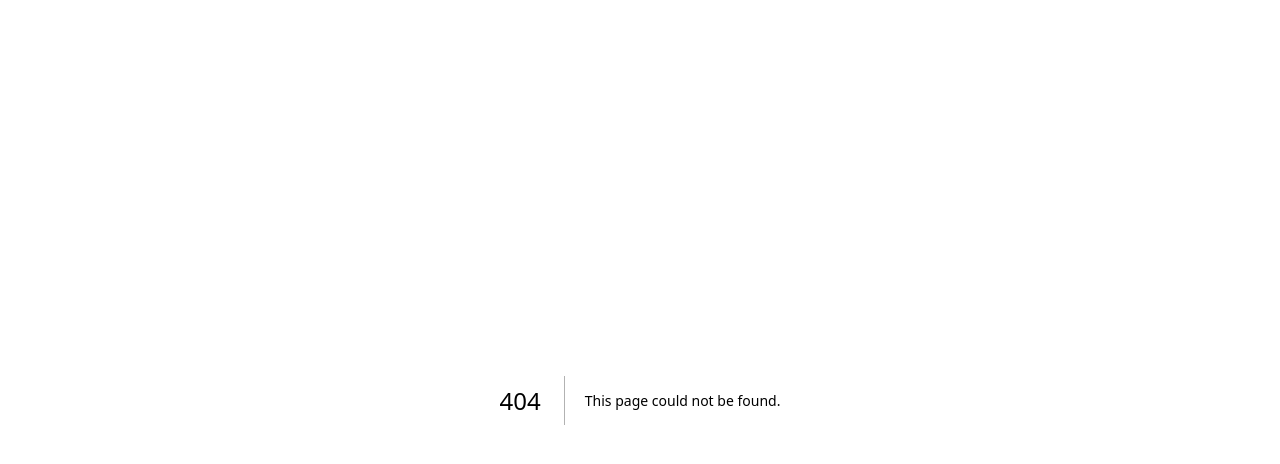
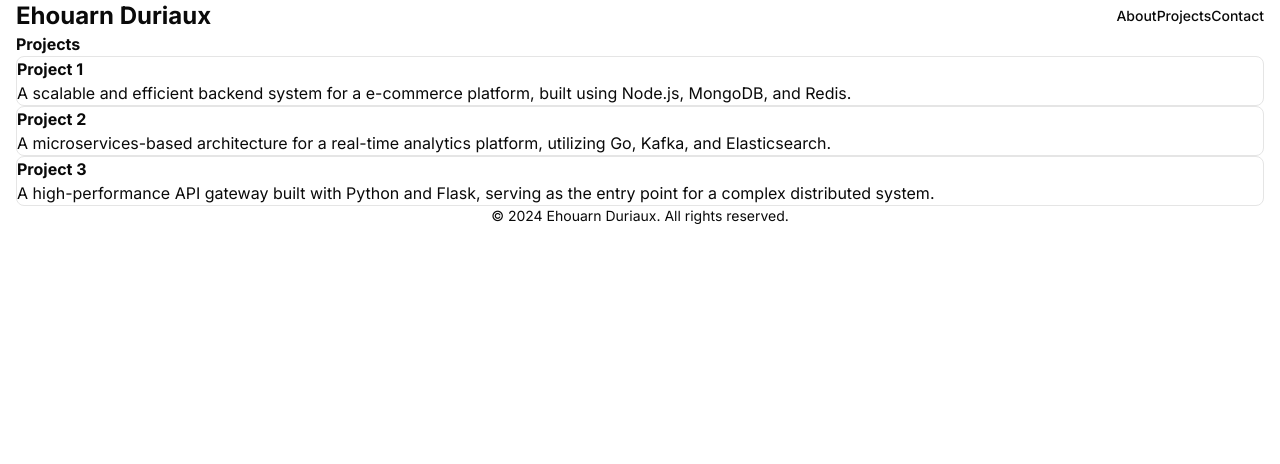
Before and after one commit to dwesh163/Portfolio, a Next.js app: page /projects in a window 1280 px wide. Before the commit this address had no page. Shown: the top 464 px of the page. Built offline with nearby package versions, Linux system fonts and the light colour scheme.

Commit message:
feat: Add page component for displaying projects

```diff
--- /dev/null
+++ b/src/app/projects/page.tsx
@@ -0,0 +1,7 @@
+import React from 'react';
+import data from '../../../config.json';
+import Projects from '@/components/projects';
+
+export default function Home() {
+	return <Projects data={data} />;
+}
```
